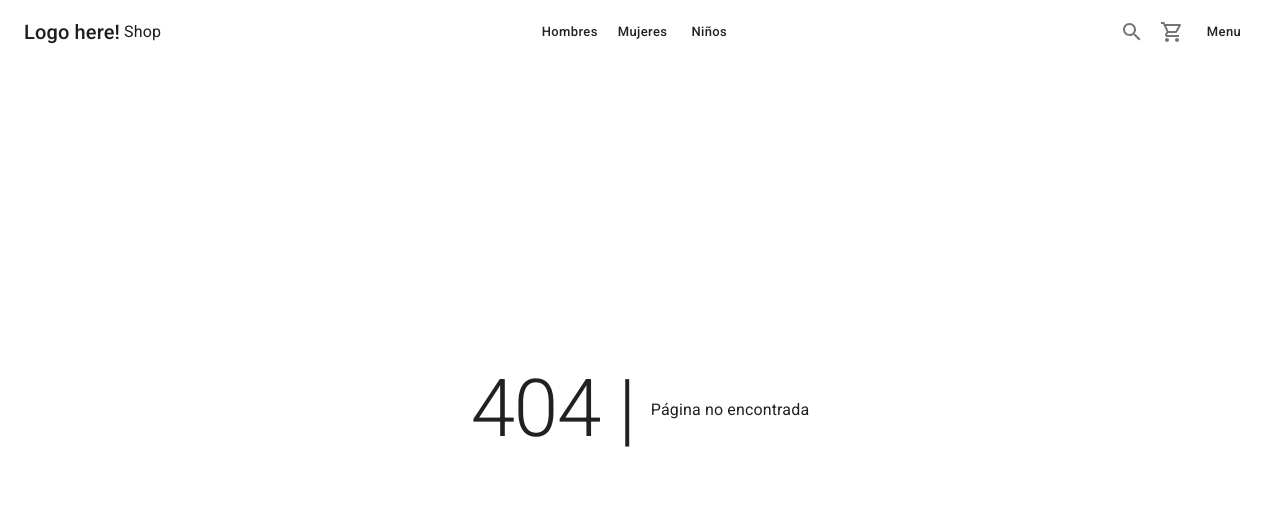
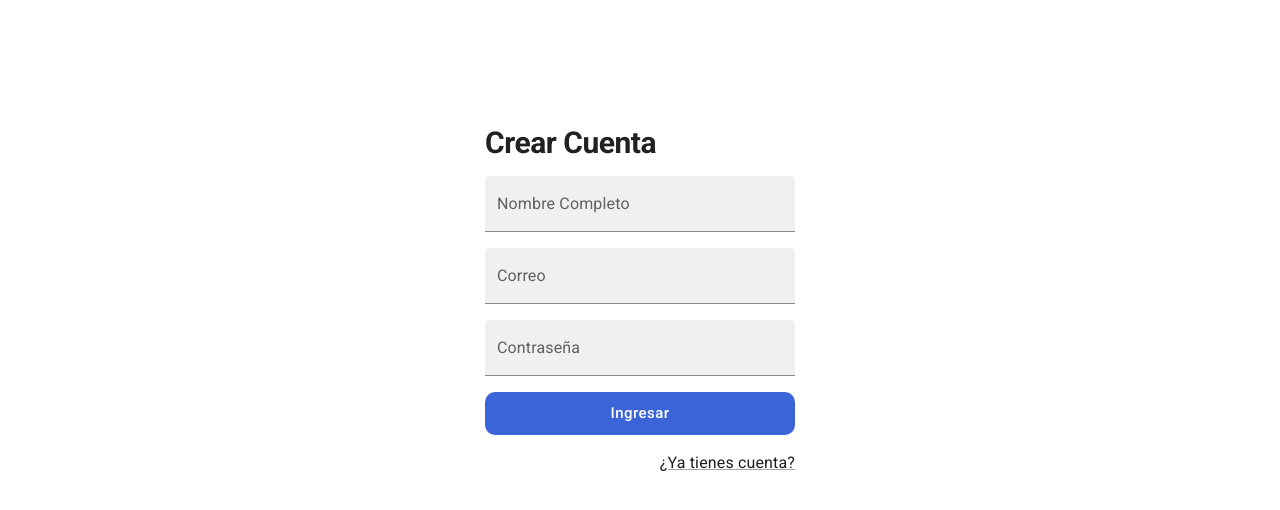
Before and after one commit to suzubki/ecommerce-nextapp, a Next.js app: page /auth/register in a window 1280 px wide. Before the commit this address had no page. Shown: the top 510 px of the page. Built offline with nearby package versions, Linux system fonts and the light colour scheme.

Commit message:
feat: auth page added, login and register

```diff
--- /dev/null
+++ b/pages/auth/register.tsx
@@ -0,0 +1,56 @@
+import NextLink from "next/link"
+import { Box, Grid, Typography, Link, TextField, Button } from "@mui/material"
+
+import { AuthLayout } from "../../components/layout"
+
+const RegisterPage = () => {
+  return (
+    <AuthLayout title="Ingresar">
+      <Box sx={{ width: 350, padding: "10px 20px" }}>
+        <Grid container spacing={2}>
+          <Grid item xs={12}>
+            <Typography variant="h1" component="h1">
+              Crear Cuenta
+            </Typography>
+          </Grid>
+          <Grid item xs={12}>
+            <TextField
+              label="Nombre Completo"
+              type="password"
+              variant="filled"
+              fullWidth
+            />
+          </Grid>
+          <Grid item xs={12}>
+            <TextField label="Correo" variant="filled" fullWidth />
+          </Grid>
+          <Grid item xs={12}>
+            <TextField
+              label="Contraseña"
+              type="password"
+              variant="filled"
+              fullWidth
+            />
+          </Grid>
+          <Grid item xs={12}>
+            <Button
+              color="secondary"
+              className="circular-btn"
+              size="large"
+              fullWidth
+            >
+              Ingresar
+            </Button>
+          </Grid>
+          <Grid item xs={12} display="flex" justifyContent="end">
+            <NextLink href="/auth/login" passHref>
+              <Link underline="always">¿Ya tienes cuenta?</Link>
+            </NextLink>
+          </Grid>
+        </Grid>
+      </Box>
+    </AuthLayout>
+  )
+}
+
+export default RegisterPage
```
Also changed, not shown: pages/auth/login.tsx (added, +48 -0 lines).
